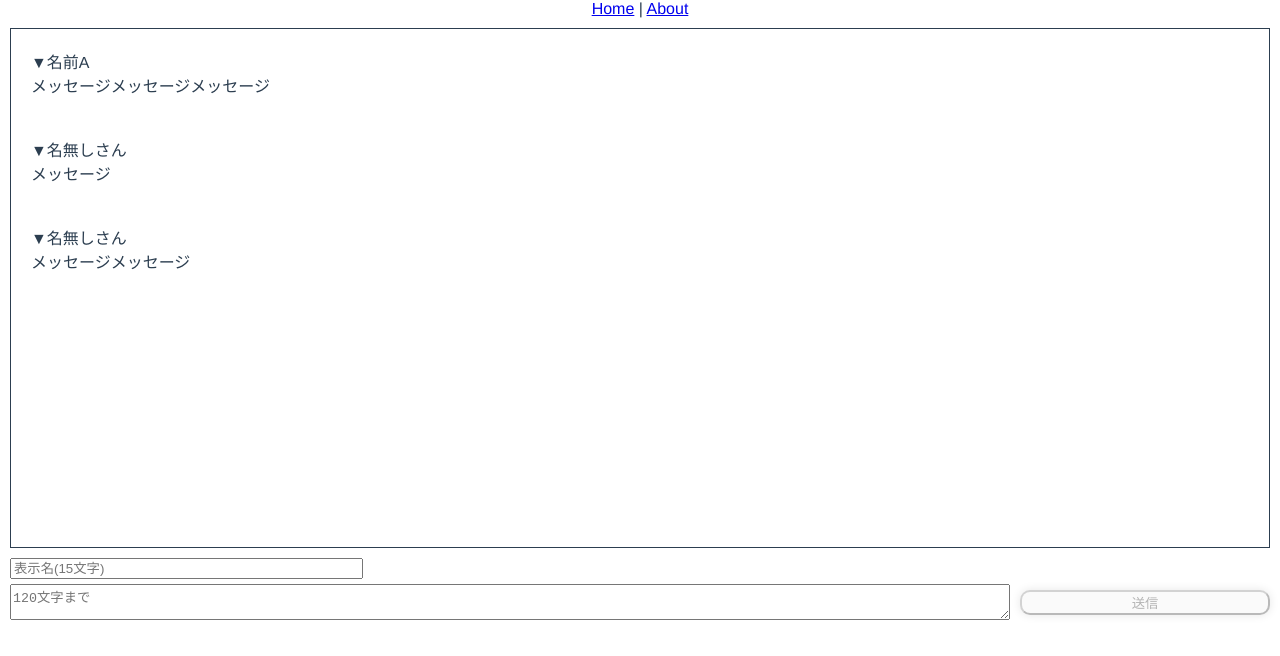
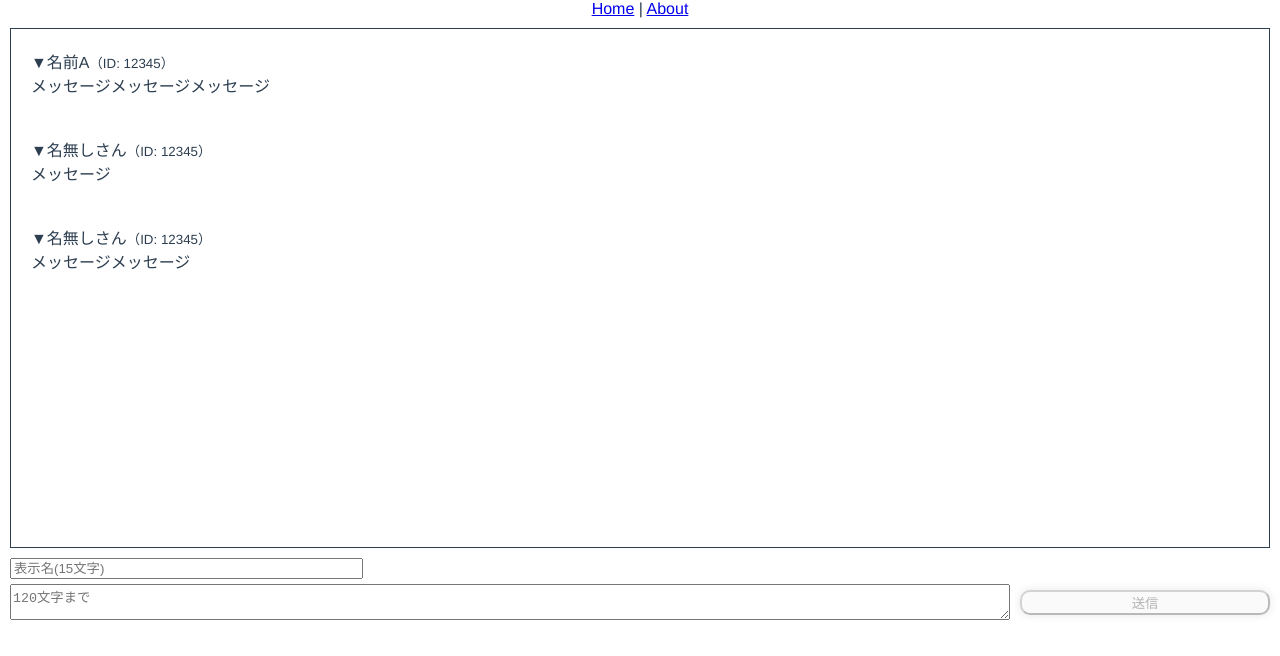
Before and after one commit to eguchi-asial/ChaChat, a Vue app: page /quickmatch in a window 1280 px wide. Shown: the top 656 px of the page. Built offline with nearby package versions, Linux system fonts and the light colour scheme.

Commit message:
ChatMessageコンポーネント切り出し

```diff
--- /dev/null
+++ b/src/components/ChatMessage.vue
@@ -0,0 +1,40 @@
+<template>
+  <div class="message">
+    <div class="name">▼{{ dispName }}<small>（ID: 12345）</small></div>
+    <div class="text">{{ dispBody }}</div>
+  </div>
+</template>
+<script lang="ts">
+import { defineComponent } from 'vue';
+
+type Props = {
+  name: string;
+  body: string;
+};
+export default defineComponent({
+  name: 'ChatMessage',
+  props: {
+    name: {
+      type: String,
+      required: false,
+      default: '名無しさん'
+    },
+    body: {
+      type: String,
+      required: true
+    }
+  },
+  setup(props: Props) {
+    return {
+      dispName: props.name,
+      dispBody: props.body
+    };
+  }
+});
+</script>
+<style scoped lang="scss">
+.message {
+  text-align: left;
+  padding: 20px;
+}
+</style>
--- a/src/components/ChatMessages.vue
+++ b/src/components/ChatMessages.vue
@@ -1,14 +1,17 @@
 <template>
   <div class="messages">
-    <div class="message" v-for="(chat, index) in dispChats" :key="index">
-      <div class="name">▼{{ chat.name }}</div>
-      <div class="text">{{ chat.body }}</div>
-    </div>
+    <chat-message
+      v-for="(chat, index) in dispChats"
+      :key="index"
+      :name="chat.name"
+      :body="chat.body"
+    />
   </div>
 </template>
 <script lang="ts">
 import Chat from '@/types/chat';
 import { computed, defineComponent } from 'vue';
+import ChatMessage from '@/components/ChatMessage.vue';
 
 type Props = {
   chats: Chat[];
@@ -20,6 +23,9 @@ export default defineComponent({
       type: [],
       default: []
     }
+  },
+  components: {
+    ChatMessage
   },
   setup(props: Props) {
     /**
```
